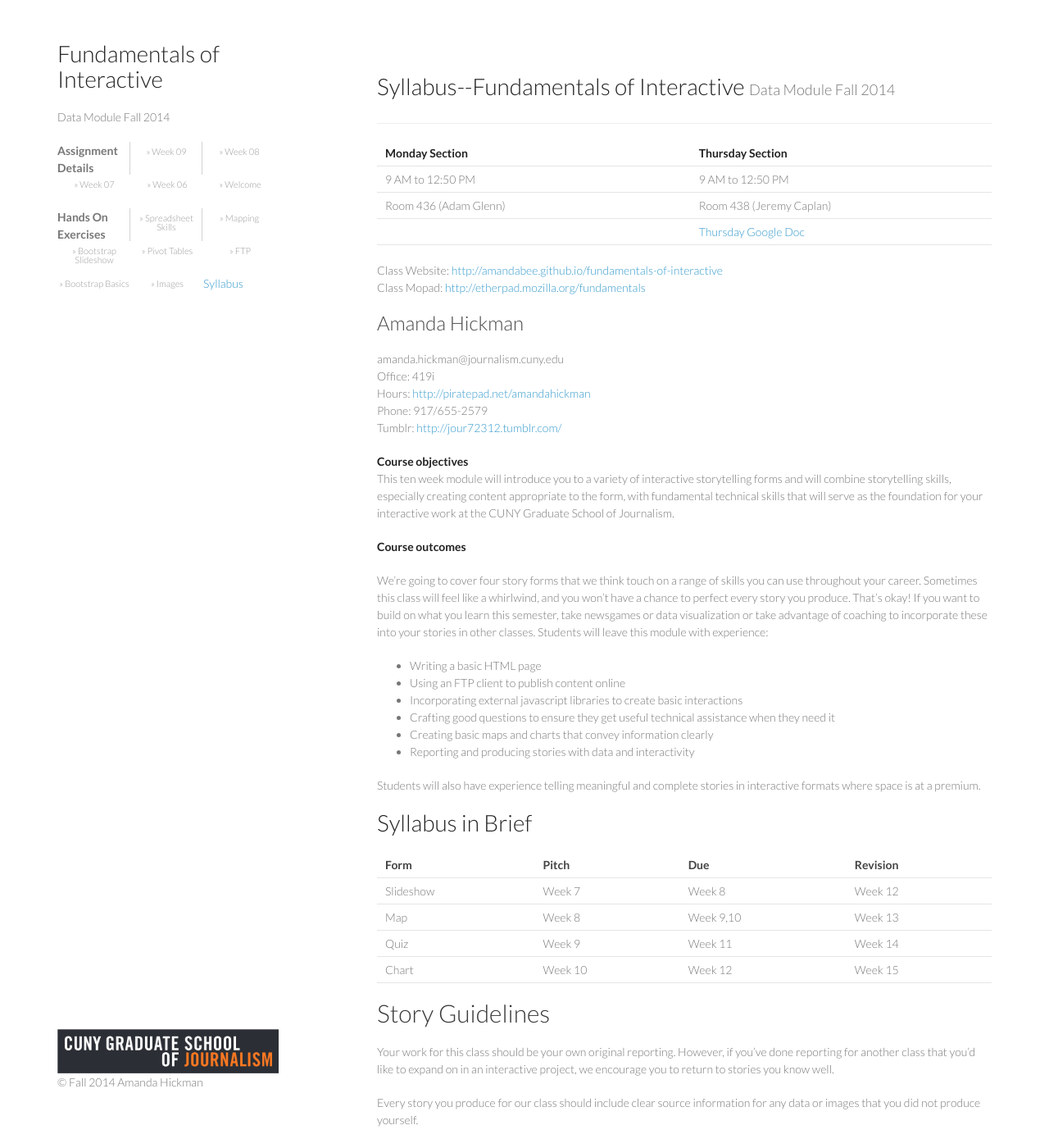
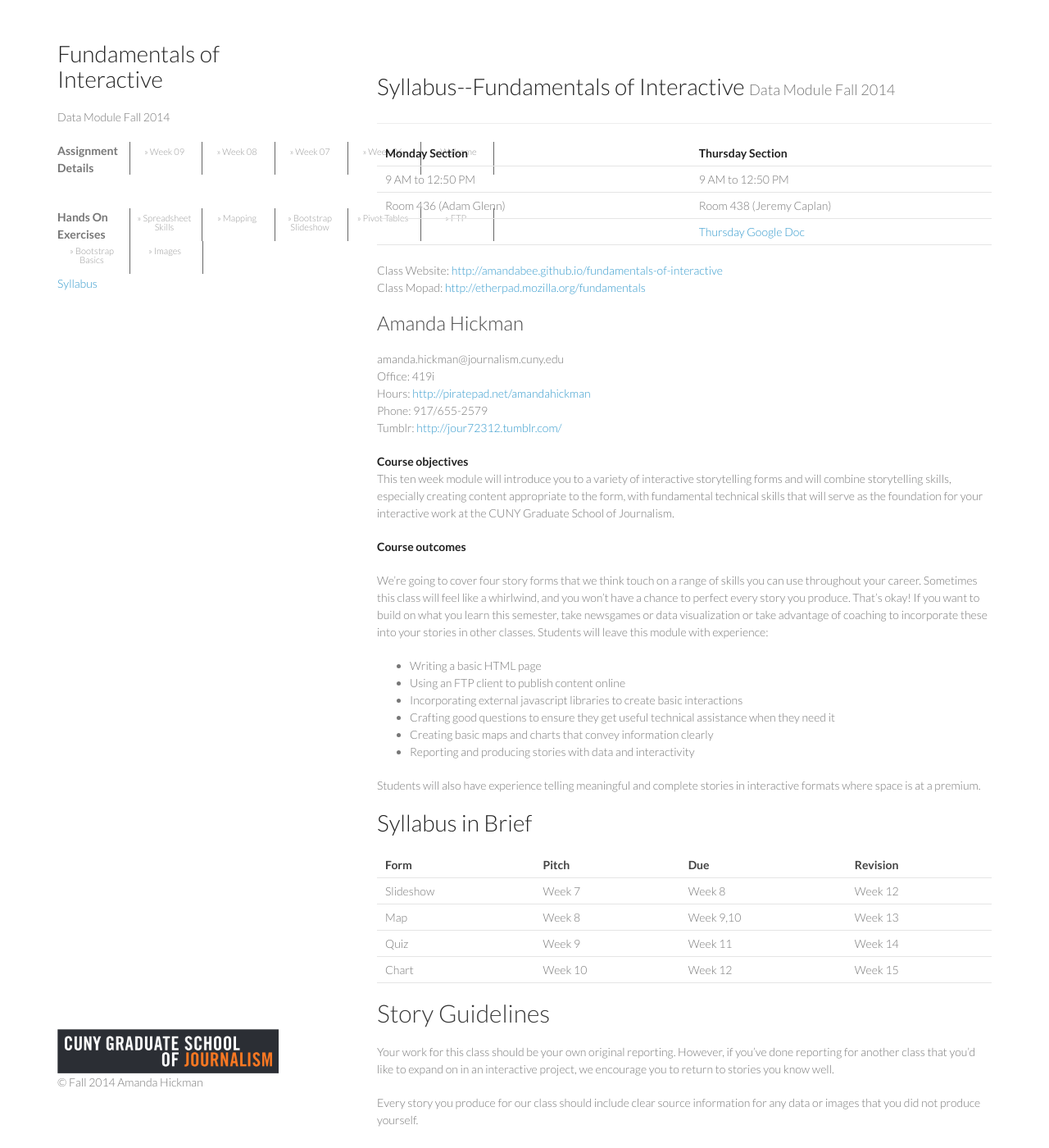
Before and after one commit to amandabee/fundamentals-of-interactive, a Jekyll site: the page built from index.md, in a window 1280 px wide and 1400 px high. Shown: the whole window at 82% size. Built offline with Jekyll 4.4.1, drawn with Linux system fonts in a browser that asks for light colours; nearby versions of some CDN libraries.

Commit message:
Some monkeying to make the lists of posts visible. Definitely still flawed, though.

```diff
--- a/_includes/assignments
+++ b/_includes/assignments
@@ -1,6 +1,6 @@
 
 
-<ul class="posts">
+<ul class="posts" id="assignments">
   <li><b>Assignment Details</b></li>
   {% for post in site.categories.assignments %}
     <li><a href="/fundamentals-of-interactive{{ post.url }}">&raquo; {{ post.title }}</a></li>
@@ -9,7 +9,7 @@
 
 <br />
 
-<ul class="posts">
+<ul class="posts" id="handson">
   <li><b>Hands On Exercises</b></li>
   {% for post in site.categories.hands-on %}
     <li><a href="/fundamentals-of-interactive{{ post.url }}">&raquo; {{ post.title }}</a></li>
--- a/assets/css/style.css
+++ b/assets/css/style.css
@@ -211,11 +211,13 @@ footer {
     display:inline;
   }
 
-  header ul {
-    position:absolute;
+  header ul #assignments {
+    position: absolute;
     right:50px;
     top:52px;
+    width: 100%;
   }
+
 }
 
 @media print, screen and (max-width: 720px) {
@@ -242,8 +244,9 @@ footer {
   }
 
   header ul {
-    display:none;
+
   }
+
 }
 
 @media print {
@@ -265,6 +268,17 @@ li.posts {
 height: 18px;
 border: 0;
 }
+
+ul.posts#assignments, ul.posts#handson {
+  width: 200%;
+}
+
+
+ul.posts#assignments li, ul.posts#handson li {
+  border-right: 1px solid #666;
+  padding-right: 5px;
+}
+
 
 ul.inline {
 display: inline;
```
